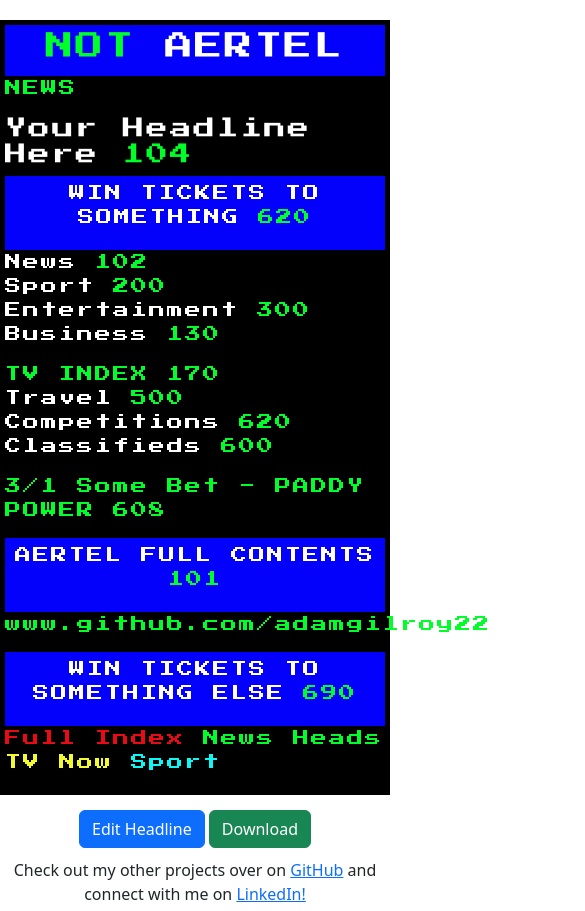
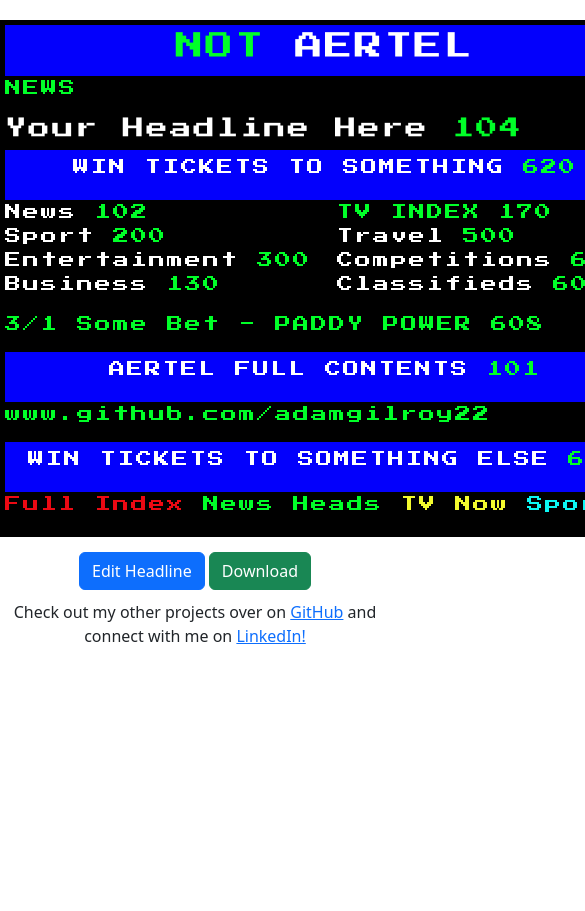
Before and after one commit to adamgilroy22/aertel-generator, a website: page index.html in a window 390 px wide. Shown: the top 911 px of the page, 585 px wide, since content can reach past the window. After the commit the page ends 844 px from the top, so only its background shows below. Drawn offline with nearby package versions, Linux system fonts and the light colour scheme.

Commit message:
Remove media queries and set width to 650px

```diff
--- a/assets/css/style.css
+++ b/assets/css/style.css
@@ -9,7 +9,7 @@ h1 {
     color: #ffffff;
     padding: 5px;
     letter-spacing: 2px;
-    width: 50%;
+    width: 650px;
     margin: 20px auto 10px;
     font-family: 'Press Start 2P', cursive;
 }
@@ -53,16 +53,3 @@ footer {
     text-align: center;
     padding: 5px;
 }
-
-/* Media Queries */
-@media only screen and (max-width: 1300px) {
-    #aertel {
-      width: 75%;
-    }
-  }
-
-@media only screen and (max-width: 865px) {
-   #aertel {
-    width: 100%;
-   }
- }
```
